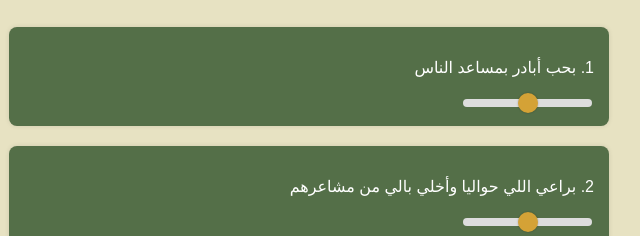
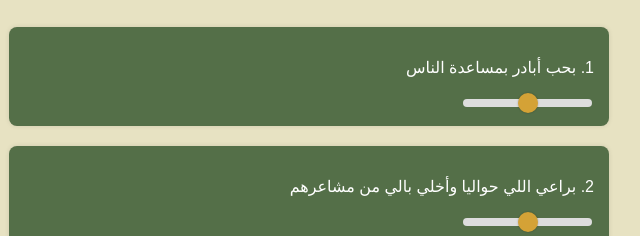
Before and after one commit to khldy/Ard-Alrtaba, a plain HTML site: page index.html in a window 1280 px wide. Shown: the part 765-1001 px from the top of the page, 331-971 px from the left. Drawn offline with Linux system fonts and the light colour scheme; a web font is replaced by a local one.

Commit message:
Update index.html

```diff
--- a/index.html
+++ b/index.html
@@ -34,7 +34,7 @@
     <img src="logo.png" alt="website logo" class="logo">
     <form id="quizForm">
       <div class="question">
-        <p>1. بحب أبادر بمساعد الناس</p>
+        <p>1. بحب أبادر بمساعدة الناس</p>
         <input type="range" min="1" max="5" name="مساعدة" />
       </div>
       <div class="question">
```
